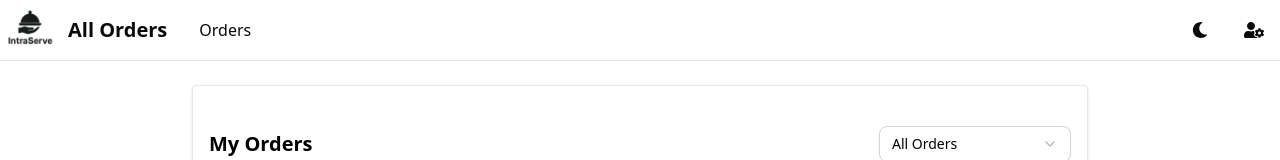
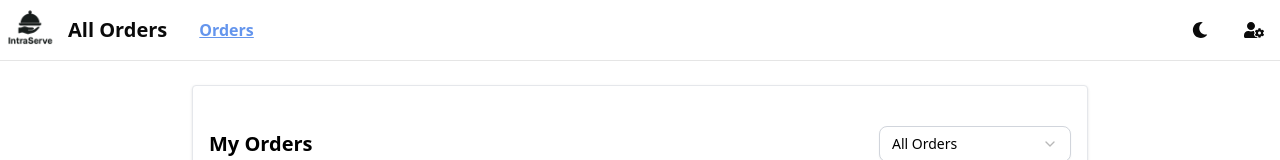
Before and after one commit to softmindsol/service-request-management, a React (Vite) app: page /order-status in a window 1280 px wide. Shown: the top 160 px of the page. Built offline with nearby package versions, Linux system fonts and the light colour scheme.

Commit message:
feat: update Header navigation to use NavLink for active link styling and add active class styles in CSS

```diff
--- a/src/common/Header.tsx
+++ b/src/common/Header.tsx
@@ -3,7 +3,7 @@
 import React from "react";
 import { Button } from "@/components/ui/button";
 import { FaSun, FaMoon, FaUserCog } from "react-icons/fa";
-import { Link } from "react-router-dom";
+import { Link, NavLink } from "react-router-dom";
 
 interface HeaderProps {
   theme: 'light' | 'dark';
@@ -24,9 +24,9 @@ const Header: React.FC<HeaderProps> = ({ theme, serviceName, setTheme, setShowSe
         <nav>
           <ul className="flex items-center ml-6">
             <li>
-              <Link to="/order-status" className="hover:underline hover:text-gray-800  transition">
+              <NavLink to="/order-status" className="hover:underline hover:text-gray-800  transition">
                 Orders
-              </Link>
+              </NavLink>
             </li>
             {/* You can add more nav items here */}
           </ul>
--- a/src/index.css
+++ b/src/index.css
@@ -118,3 +118,11 @@
     @apply bg-background text-foreground;
   }
 }
+
+.active{
+  color:cornflowerblue;
+  font-weight:600;
+  text-decoration:underline;
+
+
+}
```
